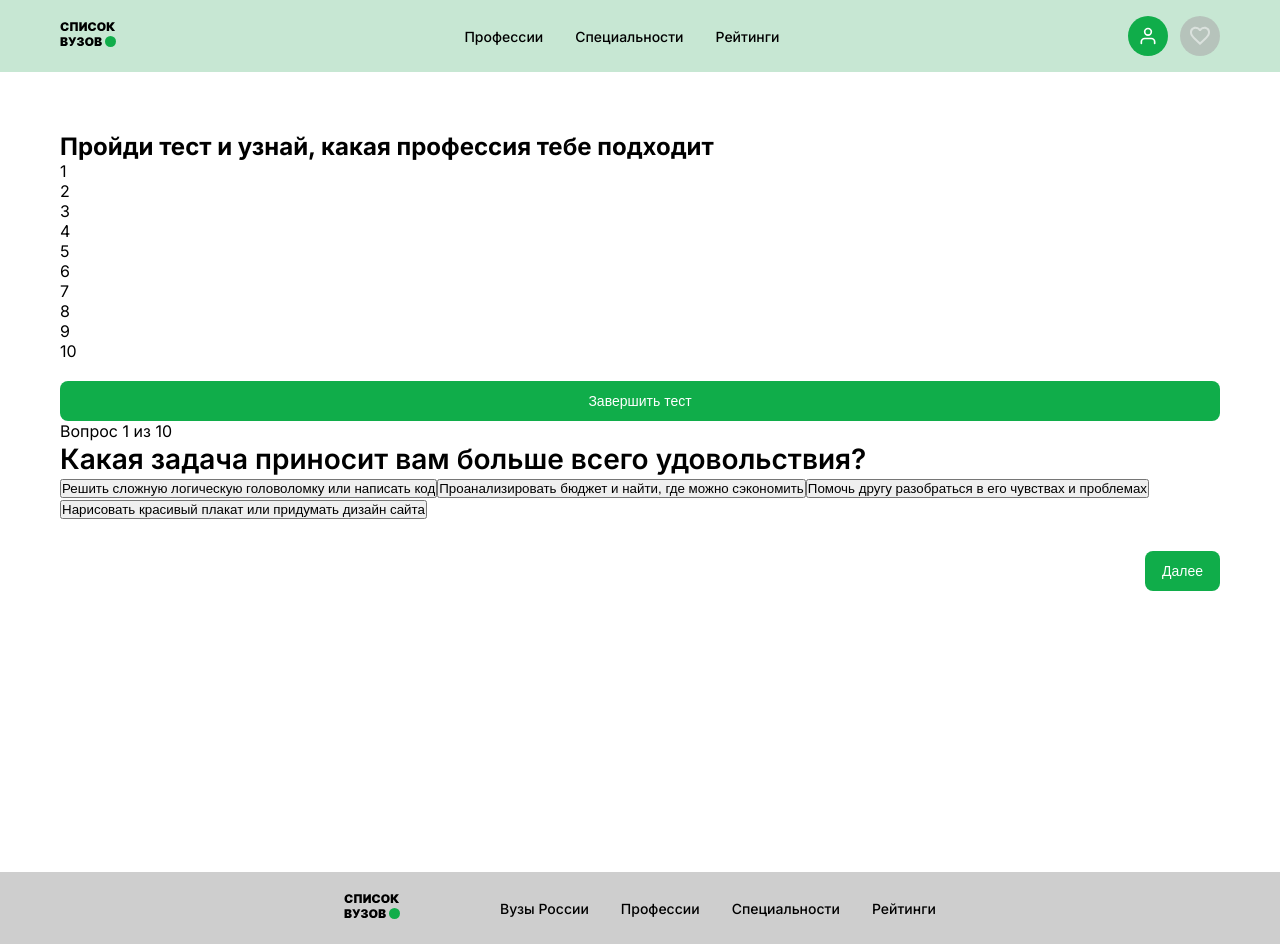
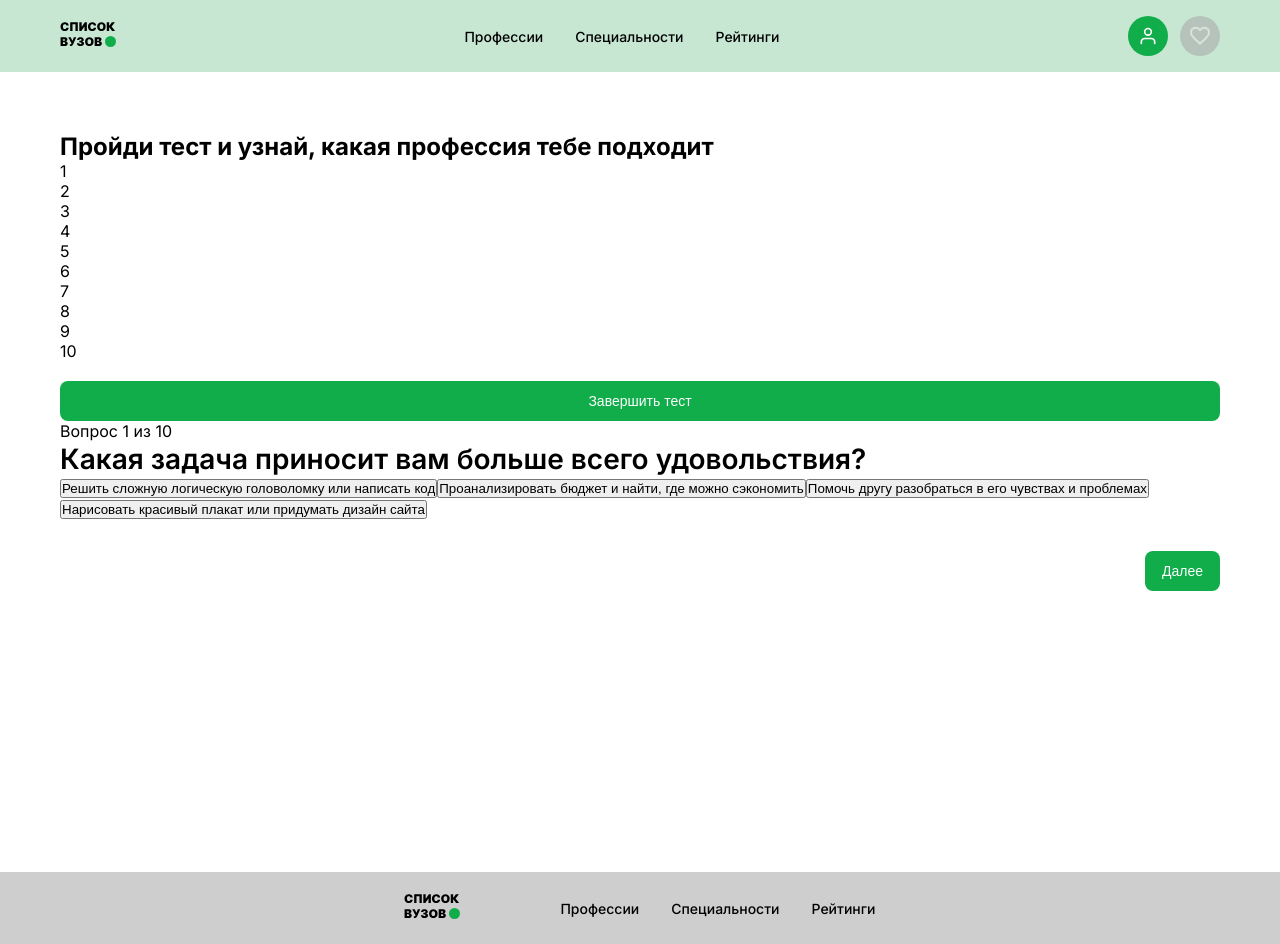
Before and after one commit to YakimchukAlisa/spisok-vuzov, a React (Vite) app in the folder frontend/: page /career-test in a window 1280 px wide. Built offline with nearby package versions, Linux system fonts and the light colour scheme.

Commit message:
Update Footer.jsx

```diff
--- a/frontend/src/component/Footer.jsx
+++ b/frontend/src/component/Footer.jsx
@@ -12,9 +12,6 @@ function Footer() {
                 </a>
                 <nav className="footer__nav">
                     <ul>
-                        <li>
-                            <a href="/" className="footer__nav-link text-14m">Вузы России</a>
-                        </li>
                         <li>
                             <Link to="/professions" className="footer__nav-link text-14m">Профессии</Link>
                         </li>
```
